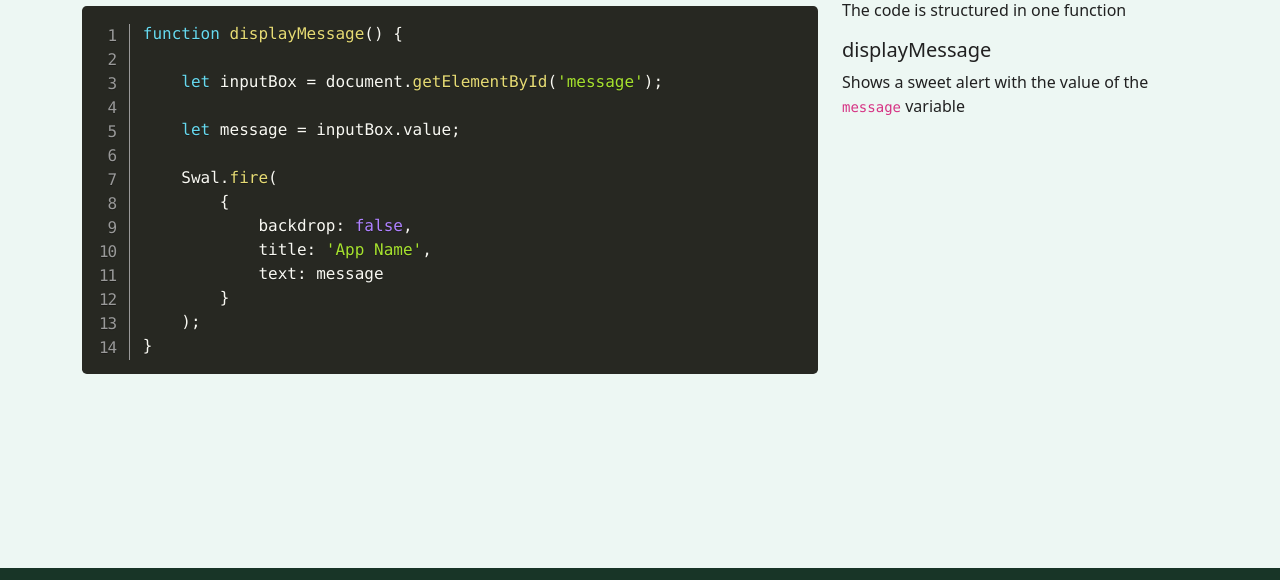
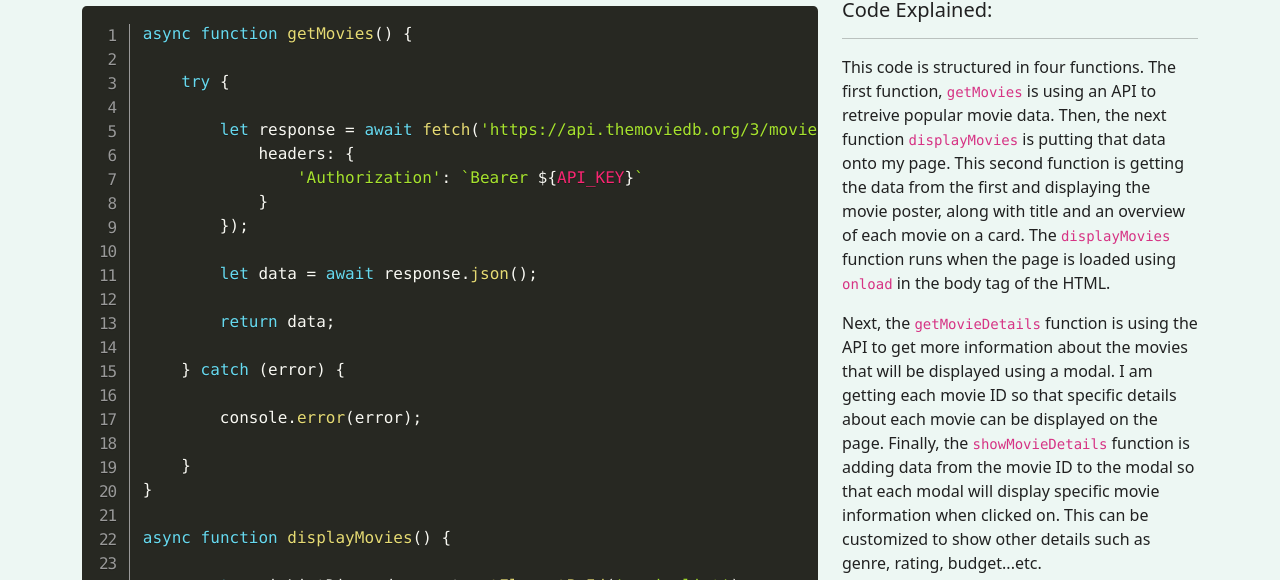
Before and after one commit to aberry2288/Movie-List, a plain HTML site: page code.html in a window 1280 px wide. Shown: the part 152-732 px from the top of the page. Drawn offline with nearby package versions, Linux system fonts and the light colour scheme.

```diff
--- a/code.html
+++ b/code.html
@@ -4,7 +4,7 @@
 <head>
     <meta charset="UTF-8">
     <meta name="viewport" content="width=device-width, initial-scale=1.0 shrink-to-fit=no">
-    <title>App Name: A Coding Challenge</title>
+    <title>Trending Movies: A Coding Challenge</title>
 
     <!-- Bootstrap CSS -->
     <link href="https://cdn.jsdelivr.net/npm/bootstrap@5.3.0/dist/css/bootstrap.min.css" rel="stylesheet"
@@ -30,7 +30,7 @@
             <div class="container-fluid">
                 <a class="navbar-brand" href="index.html">
                     <img src="/img/Tree Styled White.png" height="50" alt="developer logo">
-                    &nbsp;App Name
+                    &nbsp;Trending Movies
                 </a>
                 <button class="navbar-toggler" type="button" data-bs-toggle="collapse"
                     data-bs-target="#navbarSupportedContent" aria-controls="navbarSupportedContent"
@@ -52,7 +52,8 @@
                             <a class="nav-link" href="https://github.com/aberry2288/" target="_blank">The Repo</a>
                         </li>
                         <li class="nav-item">
-                            <a class="nav-link" href="https://adamberrysportfolio.netlify.app/#about" target="_blank">About</a>
+                            <a class="nav-link" href="https://adamberrysportfolio.netlify.app/#about"
+                                target="_blank">About</a>
                         </li>
                         <!-- Need to add blog link -->
                         <li class="nav-item">
@@ -70,27 +71,119 @@
             <div class="col-12 col-lg-8">
                 <pre class="line-numbers">
                     <code class="language-js">
-                        function displayMessage() {
+                        async function getMovies() {
 
-                            let inputBox = document.getElementById('message');
+                            try {
 
-                            let message = inputBox.value;
+                                let response = await fetch('https://api.themoviedb.org/3/movie/popular', {
+                                    headers: {
+                                        'Authorization': `Bearer ${API_KEY}`
+                                    }
+                                });
 
-                            Swal.fire(
-                                {
-                                    backdrop: false,
-                                    title: 'App Name',
-                                    text: message
-                                }
-                            );
+                                let data = await response.json();
+
+                                return data;
+
+                            } catch (error) {
+
+                                console.error(error);
+
+                            }
+                        }
+
+                        async function displayMovies() {
+
+                            const movieListDiv = document.getElementById('movie-list');
+
+                            const moviePosterTemplate = document.getElementById('movie-card-template');
+
+                            let data = await getMovies();
+
+                            let movies = data.results; //movies is an array of objects
+
+                            movies.forEach(movie => {
+
+                                let movieCard = moviePosterTemplate.content.cloneNode(true);
+
+                                let titleElement = movieCard.querySelector('.card-body > h5')
+                                titleElement.textContent = movie.title;
+
+                                let movieParagraphElement = movieCard.querySelector('.card-text');
+                                movieParagraphElement.textContent = movie.overview;
+
+                                let movieImgElement = movieCard.querySelector('.card-img-top');
+                                movieImgElement.setAttribute('src', `https://image.tmdb.org/t/p/w500${movie.poster_path}`);
+
+                                let infoButton = movieCard.querySelector('button.btn');
+                                infoButton.setAttribute('data-movieId', movie.id);
+
+
+
+                                movieListDiv.appendChild(movieCard);
+                            });
+                        }
+
+                        async function getMovieDetails(movieId) {
+
+
+                            try {
+
+                                let response = await fetch(`https://api.themoviedb.org/3/movie/${movieId}`, {
+                                    headers: {
+                                        'Authorization': `Bearer ${API_KEY}`
+                                    }
+                                });
+
+                                let data = await response.json();
+
+                                return data;
+
+                            } catch (error) {
+
+                                console.error(error);
+
+                            }
+                        }
+
+                        async function showMovieDetails(btn) {
+
+                            let movieId = btn.getAttribute('data-movieID');
+
+                            let movie = await getMovieDetails(movieId);
+
+
+
+                            let modal = document.getElementById('movie-modal');
+
+
+                            let modalTitle = modal.querySelector('.modal-title');
+                            modalTitle.textContent = movie.title;
+
+
+
+                            let modalParagraph = document.getElementById('movie-modal-paragraph');
+                            modalParagraph.textContent = movie.overview;
+
                         }
                     </code>
                 </pre>
             </div>
             <div class="col-12 col-lg-4">
-                <p>The code is structured in one function</p>
-                <h5>displayMessage</h5>
-                <p>Shows a sweet alert with the value of the <code>message</code> variable</p>
+
+                <h5>Code Explained:</h5>
+                <hr>
+                <p>This code is structured in four functions. The first function, <code>getMovies</code> is using an API
+                    to retreive popular movie data. Then, the next function <code>displayMovies</code> is putting that
+                    data onto my page. This second function is getting the data from the first and displaying the movie
+                    poster, along with title and an overview of each movie on a card. The <code>displayMovies</code>
+                    function runs when the page is loaded using <code>onload</code> in the body tag of the HTML.
+                <p>Next, the <code>getMovieDetails</code> function is using the API to get more information about the
+                    movies that will be displayed using a modal. I am getting each movie ID so that specific details
+                    about each movie can be displayed on the page. Finally, the <code>showMovieDetails</code> function
+                    is adding data from the movie ID to the modal so that each modal will display specific movie
+                    information when clicked on. This can be customized to show other details such as genre, rating,
+                    budget...etc.</p>
             </div>
         </div>
     </main>
--- a/js/site.js
+++ b/js/site.js
@@ -96,10 +96,4 @@ async function showMovieDetails(btn) {
     let modalParagraph = document.getElementById('movie-modal-paragraph');
     modalParagraph.textContent = movie.overview;
 
-
-
-
-
-
-
 }
```
Also changed, not shown: app.html (+6 -5 lines), index.html (+5 -5 lines), img/Trending Movies Logo.png (added).
